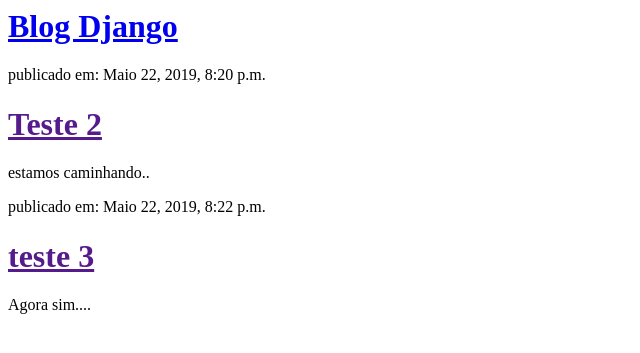
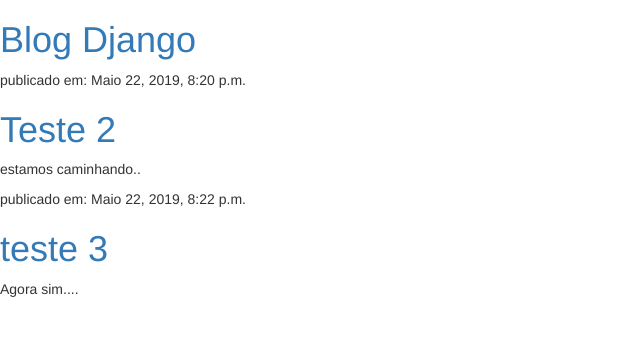
Before and after one commit to Rafaelbap/myrepo, a Django app: page / in a window 1280 px wide. Shown: the top 353 px of the page, without its empty margins (0-640 px from the left). Run offline with Django 3.2, Linux system fonts and the light colour scheme; data comes from the database, SQL or seed files in the repository; some libraries are stand-ins or nearby versions.

Commit message:
29.05.19 15:24

```diff
--- a/blog/templates/blog/post_list.html
+++ b/blog/templates/blog/post_list.html
@@ -1,6 +1,8 @@
-<html>
+<!-- <html> -->
     <head>
-        <title>Blog Django </title>
+      <link rel="stylesheet" href="//maxcdn.bootstrapcdn.com/bootstrap/3.2.0/css/bootstrap.min.css">
+      <link rel="stylesheet" href="//maxcdn.bootstrapcdn.com/bootstrap/3.2.0/css/bootstrap-theme.min.css">
+      <title>Blog Django </title>
     </head>
     <body>
         <div>
```
